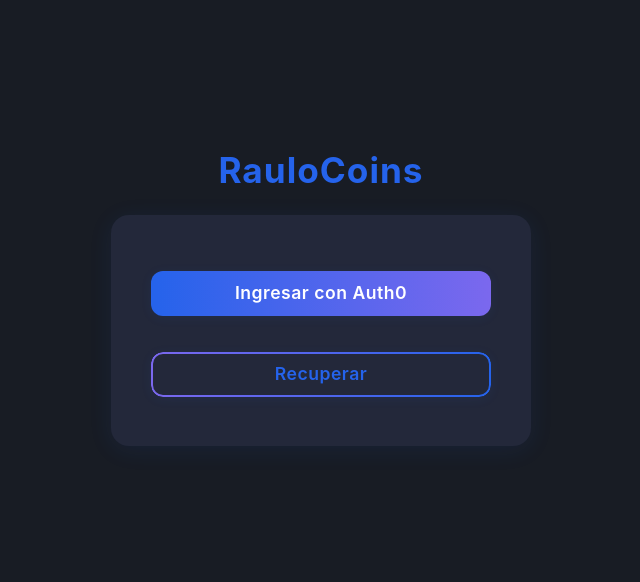
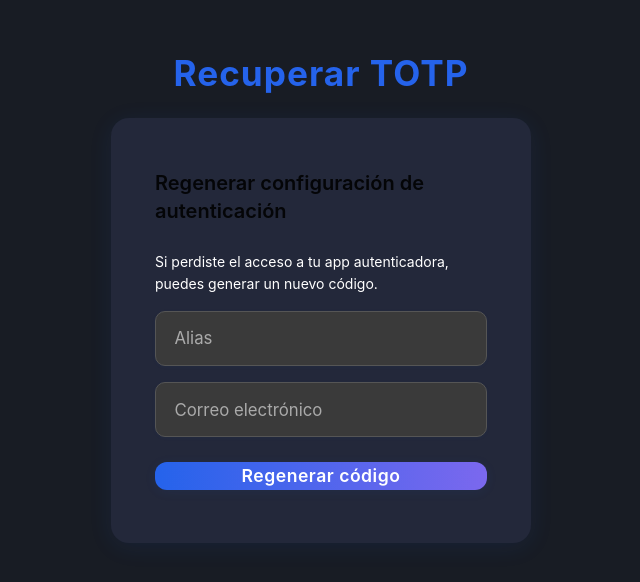
Before and after one commit to Fransaya/wallet-grupo-X, a React (Vite) app: page /sesion/recovery-totp in a window 1280 px wide. Before the commit this address led to /sesion/login. Shown: the part 102-684 px from the top of the page, without its empty margins (319-959 px from the left). Built offline with nearby package versions, Linux system fonts and the light colour scheme; a web font is replaced by a local one.

Commit message:
agregado seccion recuperar

```diff
--- a/src/App.jsx
+++ b/src/App.jsx
@@ -15,6 +15,7 @@
 import DatosUser from "./pages/DatosUser";
 import Historial from "./pages/Historial";
 import VerificarTotpPage from "./pages/Sesión/VerificarTotpPage";
+import RecuperarTotpPage from "./pages/Sesión/RecuperarTotpPage";
 
 function App() {
   const token = sessionStorage.getItem("token");
@@ -36,9 +37,18 @@
         <Route
           path="/sesion/verificar-totp"
           element={
-            <RutaProtegida>
+            <RutaPublica>
               <VerificarTotpPage />
-            </RutaProtegida>
+            </RutaPublica>
+          }
+        />
+
+        <Route
+          path="/sesion/recovery-totp"
+          element={
+            <RutaPublica>
+              <RecuperarTotpPage />
+            </RutaPublica>
           }
         />
 
--- a/src/pages/Sesión/Login.jsx
+++ b/src/pages/Sesión/Login.jsx
@@ -117,7 +117,7 @@
   };
 
   const handleRecovery = async () => {
-    navigate("/sesion/verificar-totp");
+    navigate("/sesion/recovery-totp");
   };
 
   return (
--- /dev/null
+++ b/src/pages/Sesión/RecuperarTotpPage.jsx
@@ -0,0 +1,90 @@
+import React, { useState } from "react";
+import { Card, Typography, Space, message } from "antd";
+import axios from "axios";
+import { useNavigate } from "react-router-dom";
+import Endpoints from "../../API/Endpoints";
+import { Input } from "../../components globales/Input";
+import { Button } from "../../components globales/Button";
+
+const { Title, Text } = Typography;
+
+const RecuperarTotpPage = () => {
+  const [username, setUsername] = useState("");
+  const [email, setEmail] = useState("");
+  const [loading, setLoading] = useState(false);
+
+  const navigate = useNavigate();
+
+  const handleRegenerarTotp = async () => {
+    if (!username.trim() || !email.trim()) {
+      message.warning("Completa el alias y el email");
+      return;
+    }
+
+    try {
+      setLoading(true);
+
+      const response = await axios.post(
+        Endpoints.getUrl(Endpoints.SESION.RECUPERAR), // ⚠️ Reemplaza por tu endpoint correcto
+        {
+          username,
+          email,
+        }
+      );
+
+      if (response.data.success) {
+        message.success(response.data.message || "TOTP regenerado correctamente");
+				sessionStorage.setItem("user", JSON.stringify({ username }));
+        // Redirige al VerificarTotpPage pasando el nuevo totpSetup por state
+        navigate("/sesion/verificar-totp", {
+          state: {
+            totpSetup: response.data.totpSetup,
+          },
+        });
+      } else {
+        message.error(response.data.message || "No se pudo regenerar el TOTP");
+      }
+    } catch (error) {
+      console.error(error);
+      message.error("Error al regenerar el TOTP");
+    } finally {
+      setLoading(false);
+    }
+  };
+
+  return (
+    <div className="login-container">
+      <h1 className="login-title title-h1">Recuperar TOTP</h1>
+
+      <Card className="login-card" bodyStyle={{ padding: "16px" }}>
+        <Space direction="vertical" size="middle" style={{ width: "100%" }}>
+          <Title level={4}>Regenerar configuración de autenticación</Title>
+          <Text>Si perdiste el acceso a tu app autenticadora, puedes generar un nuevo código.</Text>
+
+          <Input
+            placeholder="Alias"
+            value={username}
+            onChange={(e) => setUsername(e.target.value)}
+          />
+
+          <Input
+            placeholder="Correo electrónico"
+            value={email}
+            onChange={(e) => setEmail(e.target.value)}
+          />
+
+          <Button
+            type="primary"
+            onClick={handleRegenerarTotp}
+            loading={loading}
+            style={{ width: "100%" }}
+          >
+            Regenerar código
+          </Button>
+        </Space>
+      </Card>
+    </div>
+  );
+};
+
+export default RecuperarTotpPage;
--- a/src/pages/Sesión/VerificarTotpPage.jsx
+++ b/src/pages/Sesión/VerificarTotpPage.jsx
@@ -39,19 +39,17 @@
     try {
       setLoading(true);
 
-      const token = sessionStorage.getItem("token");
+      // const token = sessionStorage.getItem("token");
+
+
       const user = JSON.parse(sessionStorage.getItem("user"));
+      console.log("ur", user)
 
       const response = await axios.post(
         Endpoints.getUrl(Endpoints.SESION.VERIFICAR), // ✅ Tu endpoint real
         {
-          username: user.username,
+          username: user.username ? user.username : user,
           totpToken: code,
-        },
-        {
-          headers: {
-            Authorization: `Bearer ${token}`,
-          },
         }
       );
 
@@ -59,7 +57,8 @@
         message.success("Verificación exitosa");
         user.isVerified = true;
         user.totpVerified = true;
-        sessionStorage.setItem("user", JSON.stringify(user));
+        sessionStorage.setItem("user", JSON.stringify(response.data.user));
+        sessionStorage.setItem("token", JSON.stringify(response.data.token))
         navigate("/dashboard");
       } else {
         message.error(response.data.message || "Código incorrecto");
```
